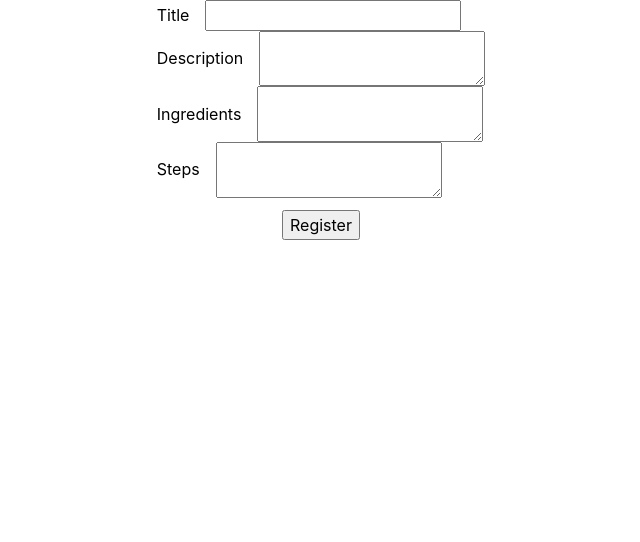
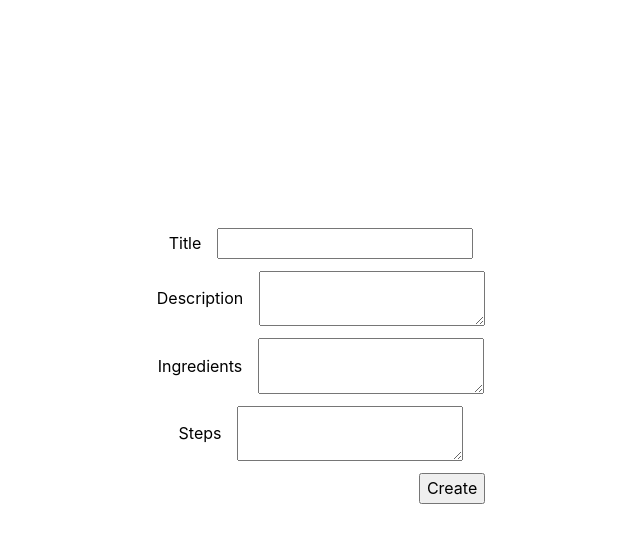
Before and after one commit to AbdelrahmanSadat/Cook-Mate, a Next.js app: page /recipes/create in a window 1280 px wide. Shown: the top 542 px of the page, without its empty margins (319-959 px from the left). Built offline with nearby package versions, Linux system fonts and the light colour scheme.

Commit message:
- feat: minimum styling in register form

```diff
--- a/app/recipes/create/page.tsx
+++ b/app/recipes/create/page.tsx
@@ -9,7 +9,7 @@ import { useRouter } from 'next/navigation';
 export default function CreateRecipe() {
   const router = useRouter();
   return (
-    <Container className="h-full flex flex-wrap justify-center content-center">
+    <Container className="h-[90vh] flex flex-wrap justify-center content-center">
       <Formik
         initialValues={{ title: '', description: '', ingredients: '', steps: '' }}
         onSubmit={async (values) => {
@@ -24,32 +24,32 @@ export default function CreateRecipe() {
         }}
       >
         <Form>
-          <Group>
+          <Group className="flex justify-center conten mt-3">
             <label htmlFor="title">Title</label>
             <Field name="title" type="text"></Field>
             <ErrorMessage name="title"></ErrorMessage>
           </Group>
 
-          <Group>
+          <Group className="flex justify-center mt-3">
             <label htmlFor="description">Description</label>
             <Field name="description" type="text" as="textarea"></Field>
             <ErrorMessage name="description"></ErrorMessage>
           </Group>
 
-          <Group>
+          <Group className="flex justify-center mt-3">
             <label htmlFor="ingredients">Ingredients</label>
             <Field name="ingredients" type="text" as="textarea"></Field>
             <ErrorMessage name="ingredients"></ErrorMessage>
           </Group>
 
-          <Group>
+          <Group className="flex justify-center mt-3">
             <label htmlFor="steps">Steps</label>
             <Field name="steps" type="text" as="textarea"></Field>
             <ErrorMessage name="steps"></ErrorMessage>
           </Group>
 
-          <Group className="flex justify-center mt-3">
-            <button type="submit">Register</button>
+          <Group className="flex justify-end mt-3">
+            <button type="submit">Create</button>
           </Group>
         </Form>
       </Formik>
```
